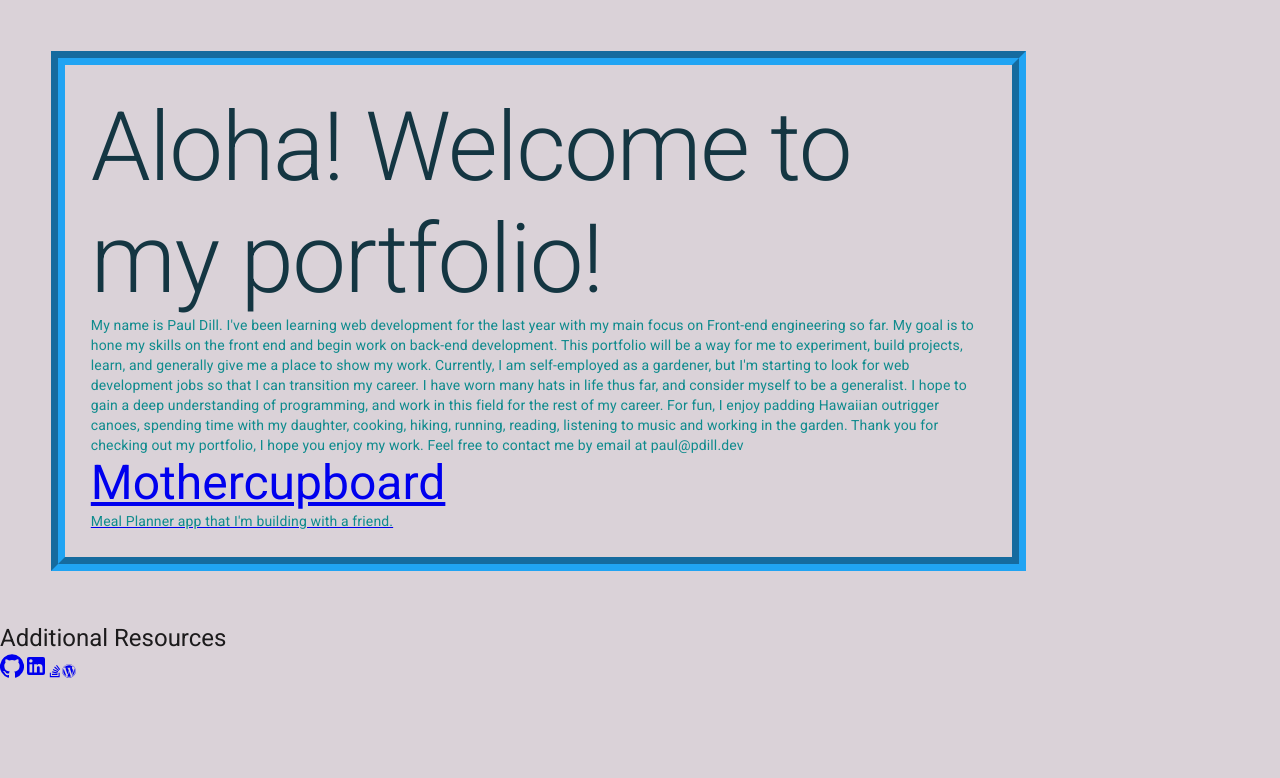
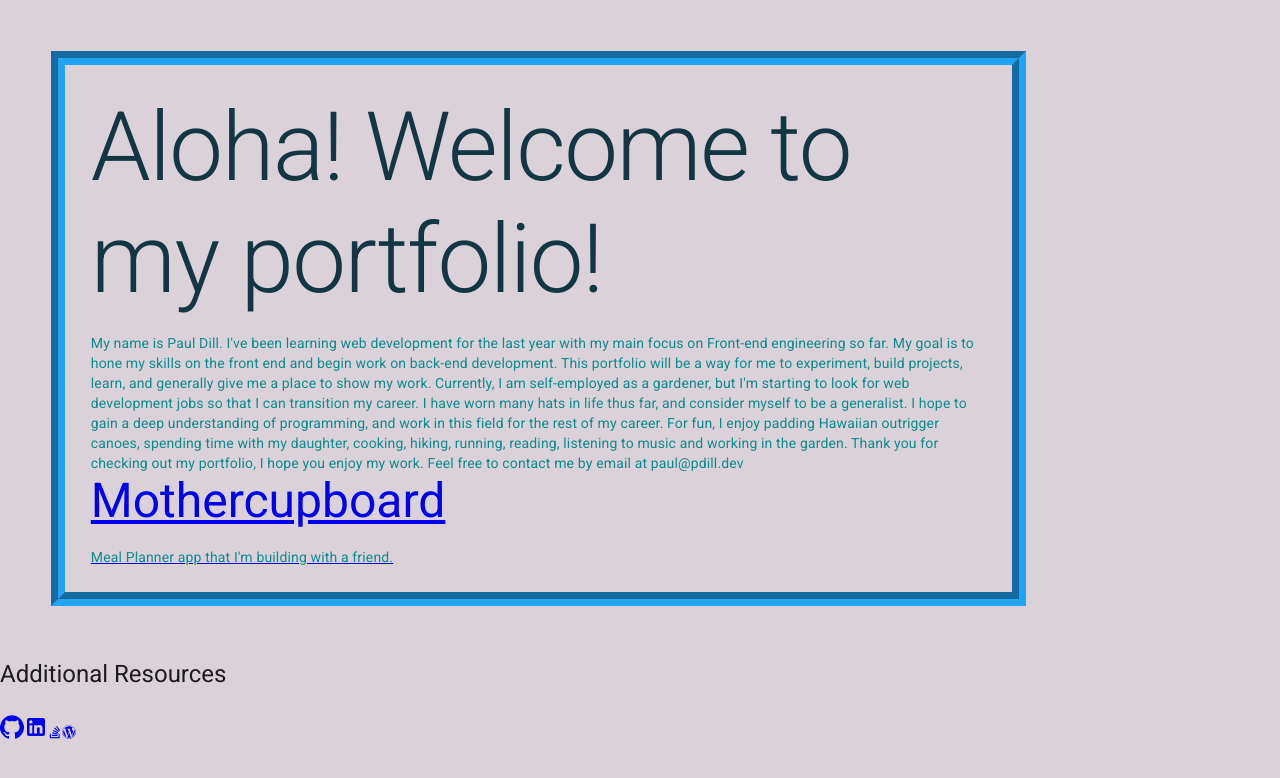
Before and after one commit to Dillweed5446/pdill.dev, a Next.js app in the folder pdill.dev/: page / in a window 1280 px wide. Shown: the top 778 px of the page. Built offline with nearby package versions, Linux system fonts and the light colour scheme.

Commit message:
Change override value

```diff
--- a/pdill.dev/src/theme.js
+++ b/pdill.dev/src/theme.js
@@ -28,8 +28,10 @@ const theme = createMuiTheme({
         }
       }
     },
-    '.MuiTypography-root': {
-      paddingBottom: '2%'
+    MuiTypography: {
+      root: {
+        paddingBottom: '2%'
+      }
     }
   },
   palette: {
```
